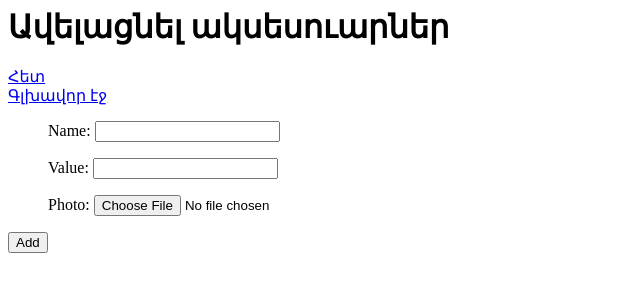
After one commit to arammartirosyan1/fusion, a Django app: page /add_accessories in a window 1280 px wide. The commit adds this page. Shown: the top 300 px of the page, without its empty margins (0-640 px from the left). Run offline with Django 4.2, Linux system fonts and the light colour scheme; the visitor is signed in with stand-in values (Sample User, id 1).

Commit message:
accessories, add_accessories

```diff
--- a/main/admin.py
+++ b/main/admin.py
@@ -1,5 +1,5 @@
 from django.contrib import admin
-from .models import Cars, CarsImage, AddCar, AddCarImage, CarParts
+from .models import Cars, CarsImage, AddCar, AddCarImage, CarParts, Accessories
 
 
 class CarsImageAdmin(admin.StackedInline):
@@ -22,3 +22,4 @@ class CarsImageAdmin(admin.ModelAdmin):
 admin.site.register(AddCar)
 admin.site.register(AddCarImage)
 admin.site.register(CarParts)
+admin.site.register(Accessories)
--- a/main/forms.py
+++ b/main/forms.py
@@ -2,7 +2,7 @@ from django import forms
 from django.forms import ModelForm
 from django.contrib.auth.forms import UserCreationForm
 from django.contrib.auth.models import User
-from .models import CarParts
+from .models import CarParts, Accessories
 
 
 class UserForm(UserCreationForm):
@@ -15,3 +15,9 @@ class CarPartsAddForm(ModelForm):
     class Meta:
         model = CarParts
         fields = ('photo', 'description', 'value')
+
+
+class AccessoriesAddForm(ModelForm):
+    class Meta:
+        model = Accessories
+        fields = ('name', 'value', 'photo')
--- a/main/models.py
+++ b/main/models.py
@@ -41,3 +41,12 @@ class CarParts(models.Model):
 
     def __str__(self):
         return self.value
+
+
+class Accessories(models.Model):
+    name = models.CharField(max_length=50)
+    photo = models.ImageField(upload_to='accessories')
+    value = models.CharField(max_length=20)
+
+    def __str__(self):
+        return self.name
--- /dev/null
+++ b/main/templates/main/add_accessories.html
@@ -0,0 +1,14 @@
+<h1>Ավելացնել ակսեսուարներ</h1>
+
+<a href="{% url 'accessories' %}">Հետ</a>
+<br>
+<a href="{% url 'home' %}">Գլխավոր էջ</a>
+
+
+<form action="{% url 'add_accessories' %}" method="post" enctype="multipart/form-data">
+    <ul>
+     {% csrf_token %}
+        {{ form.as_p }}
+    </ul>
+    <button>Add</button>
+</form>
--- a/main/templates/main/home.html
+++ b/main/templates/main/home.html
@@ -2,4 +2,6 @@
 <br>
 <a href="{% url 'add_car_parts' %}">Տեղադրել ավտոպահեստամաս</a>
 <br>
+<a href="{% url 'add_accessories' %}">Ավելացնել ակսեսուարներ</a>
+<br>
 <a href="{% url 'index' %}">Դուրս գալ</a>
--- a/main/templates/main/index.html
+++ b/main/templates/main/index.html
@@ -1,8 +1,10 @@
 <h1>Գլխավոր էջ</h1>
 
-<a href="{% url 'cars' %}">Վաճառքի մեքենաներ</a>
+<a href="{% url 'cars' %}">Մեքենաներ</a>
 <br>
-<a href="{% url 'car_parts' %}">Վաճառքի ավտոպահեստամասեր</a>
+<a href="{% url 'car_parts' %}">Ավտոպահեստամասեր</a>
+<br>
+<a href="{% url 'accessories' %}">Ակսեսուարներ</a>
 <br>
 <a href="{% url 'login_user' %}">Մուտք</a>
 <br>
--- a/main/urls.py
+++ b/main/urls.py
@@ -12,5 +12,7 @@ urlpatterns = [
     path('home', views.home, name='home'),
     path('car_parts', views.car_parts, name='car_parts'),
     path('add_car_parts', views.add_car_parts, name='add_car_parts'),
+    path('accessories', views.accessories, name='accessories'),
+    path('add_accessories', views.add_accessories, name='add_accessories'),
 
 ]
--- a/main/views.py
+++ b/main/views.py
@@ -1,6 +1,6 @@
 from django.shortcuts import render, get_object_or_404, redirect
-from .models import Cars, CarsImage, AddCar, AddCarImage, CarParts
-from .forms import UserForm, CarPartsAddForm
+from .models import Cars, CarsImage, AddCar, AddCarImage, CarParts, Accessories
+from .forms import UserForm, CarPartsAddForm, AccessoriesAddForm
 from django.contrib.auth import authenticate, login, logout
 from django.contrib.auth.decorators import login_required
 
@@ -91,3 +91,19 @@ def add_car_parts(request):
             return redirect('car_parts')
     form = CarPartsAddForm()
     return render(request, 'main/add_car_parts.html', {'form': form})
+
+
+def accessories(request):
+    posts = Accessories.objects.all()
+    return render(request, 'main/accessories.html', {'posts': posts})
+
+
+@login_required(login_url='login_user')
+def add_accessories(request):
+    if request.method == 'POST':
+        form = AccessoriesAddForm(request.POST, request.FILES)
+        if form.is_valid():
+            form.save()
+            return redirect('accessories')
+    form = AccessoriesAddForm()
+    return render(request, 'main/add_accessories.html', {'form': form})
```
Also changed, not shown: main/templates/main/accessories.html (added, +15 -0 lines).
